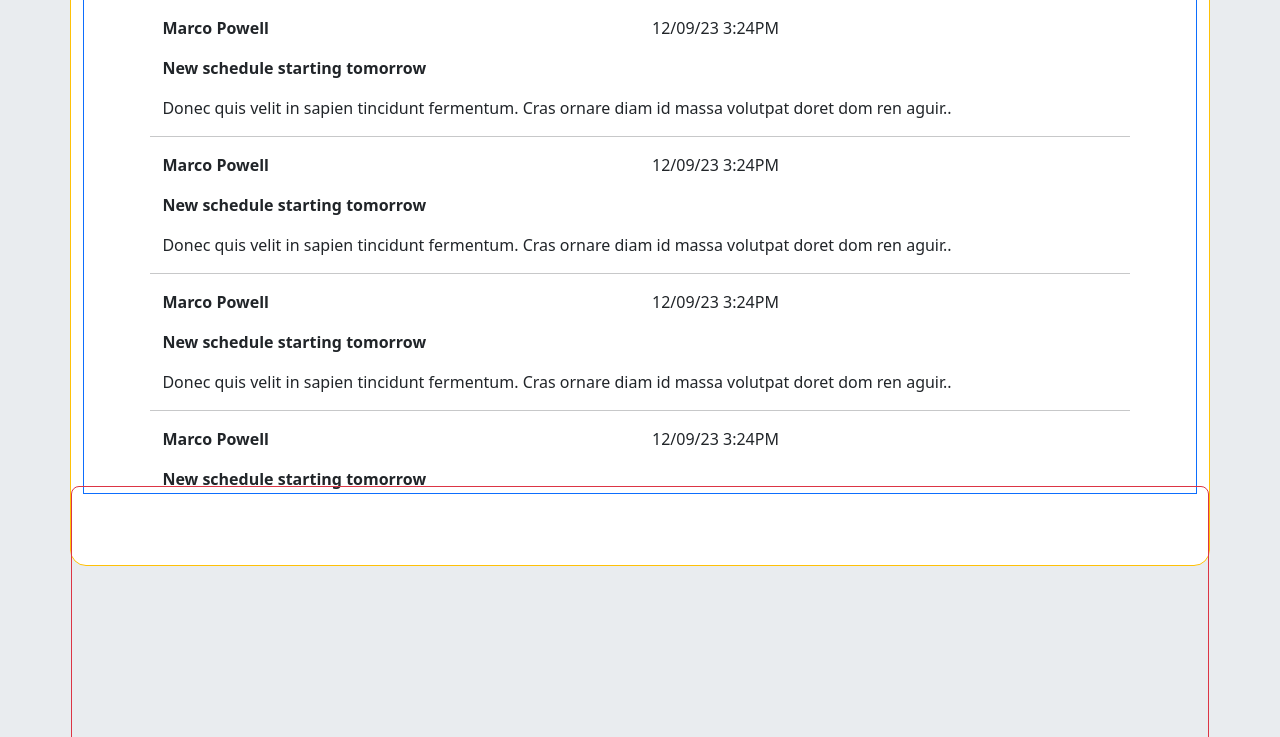
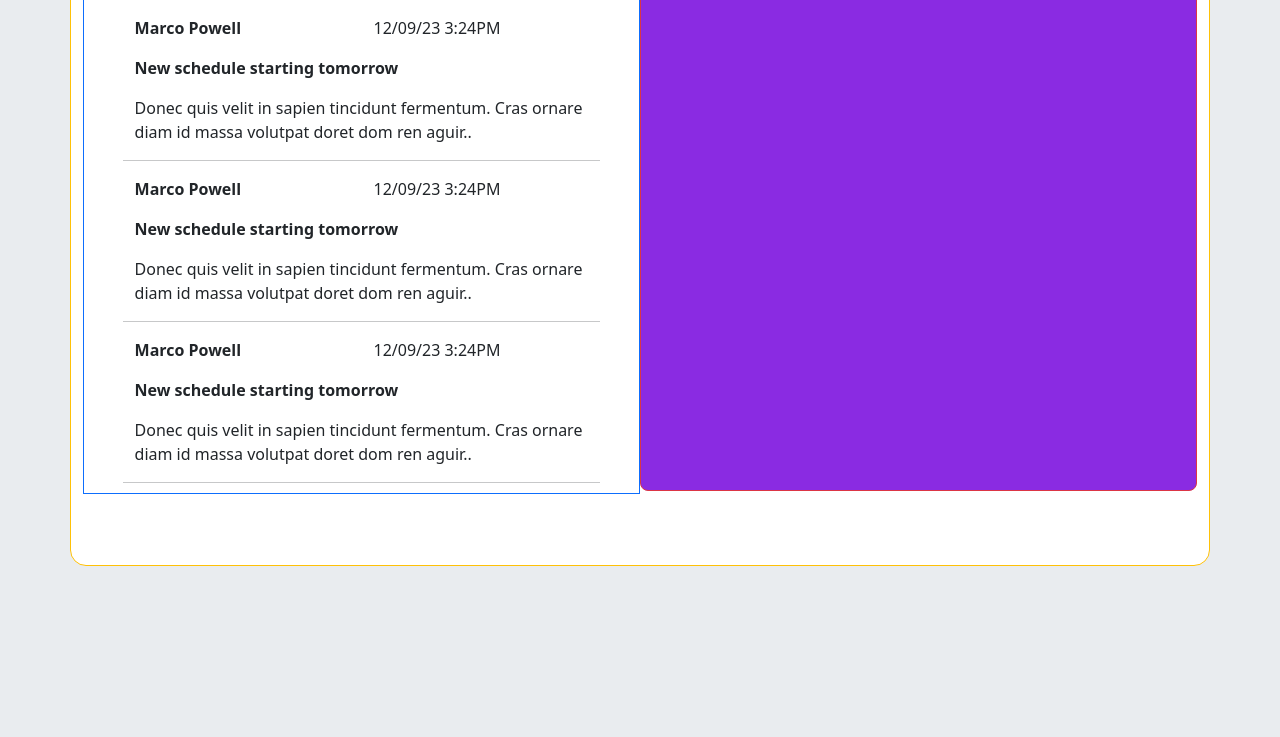
Before and after one commit to marcopowell/email-ui-draft-2, a plain HTML site: page index.html in a window 1280 px wide. Shown: the part 228-965 px from the top of the page. After the commit the page ends 848 px from the top, so only its background shows below. Drawn offline with nearby package versions, Linux system fonts and the light colour scheme.

Commit message:
made changes to medium and large size screen sizes

```diff
--- a/index.html
+++ b/index.html
@@ -50,8 +50,10 @@
                 </nav>
             </div>
 
+            <div class="list-full">
             <!----------------- Email list---------------->
-            <div class="col-12" style="height: 495px">
+
+                <div class="col-12 col-lg-6" style="height: 495px">
                     <div class="container-fluid email-list border border-primary h-100 mt-2">
                         <div class="container" style="width: 90%;">
                             <div class="row pt-3">
@@ -156,10 +158,10 @@
                 </div>
 
                 <!----------------- Opened Email ---------------->
-            <div class="col border border-danger rounded-3 opened-email" style="height: 650px">
+                <div class="col col-lg-6 border border-danger rounded-3 opened-email">
 
                 </div>
-
+            </div>
         </div>
     </div>
 
--- a/styles.css
+++ b/styles.css
@@ -49,3 +49,20 @@ body {
         display: none;
     }
 }
+
+/* Medium devices (tablets, 992px and up)*/
+@media (min-width: 992px) {
+
+    .list-full {
+        display: flex;
+        flex-direction: row;
+    }
+
+    .opened-email {
+        background-color: blueviolet;
+        height: 500px;
+        overflow: scroll;
+    }
+
+
+}
```
Lines whose indentation alone changed are shown as unchanged.
